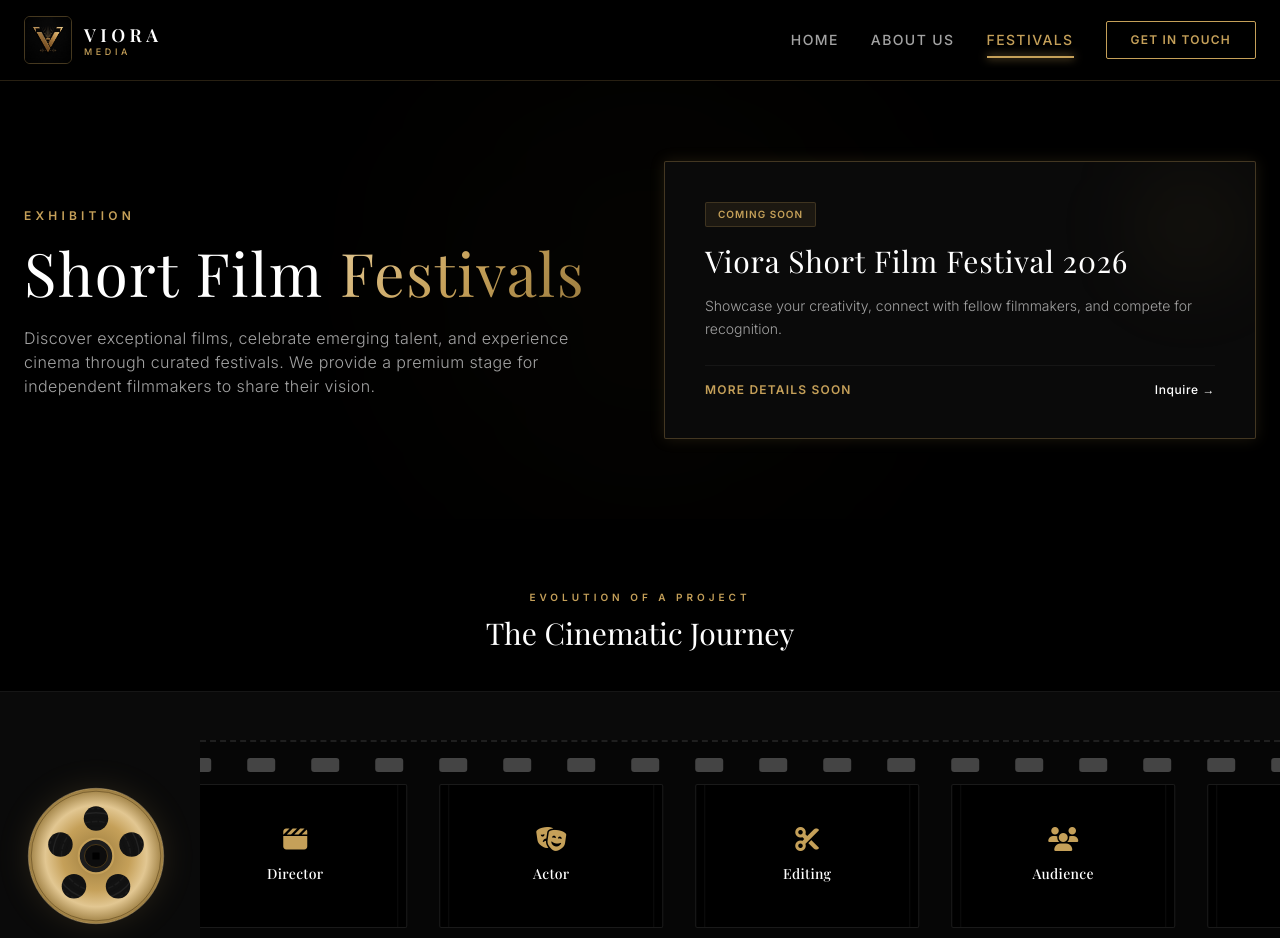
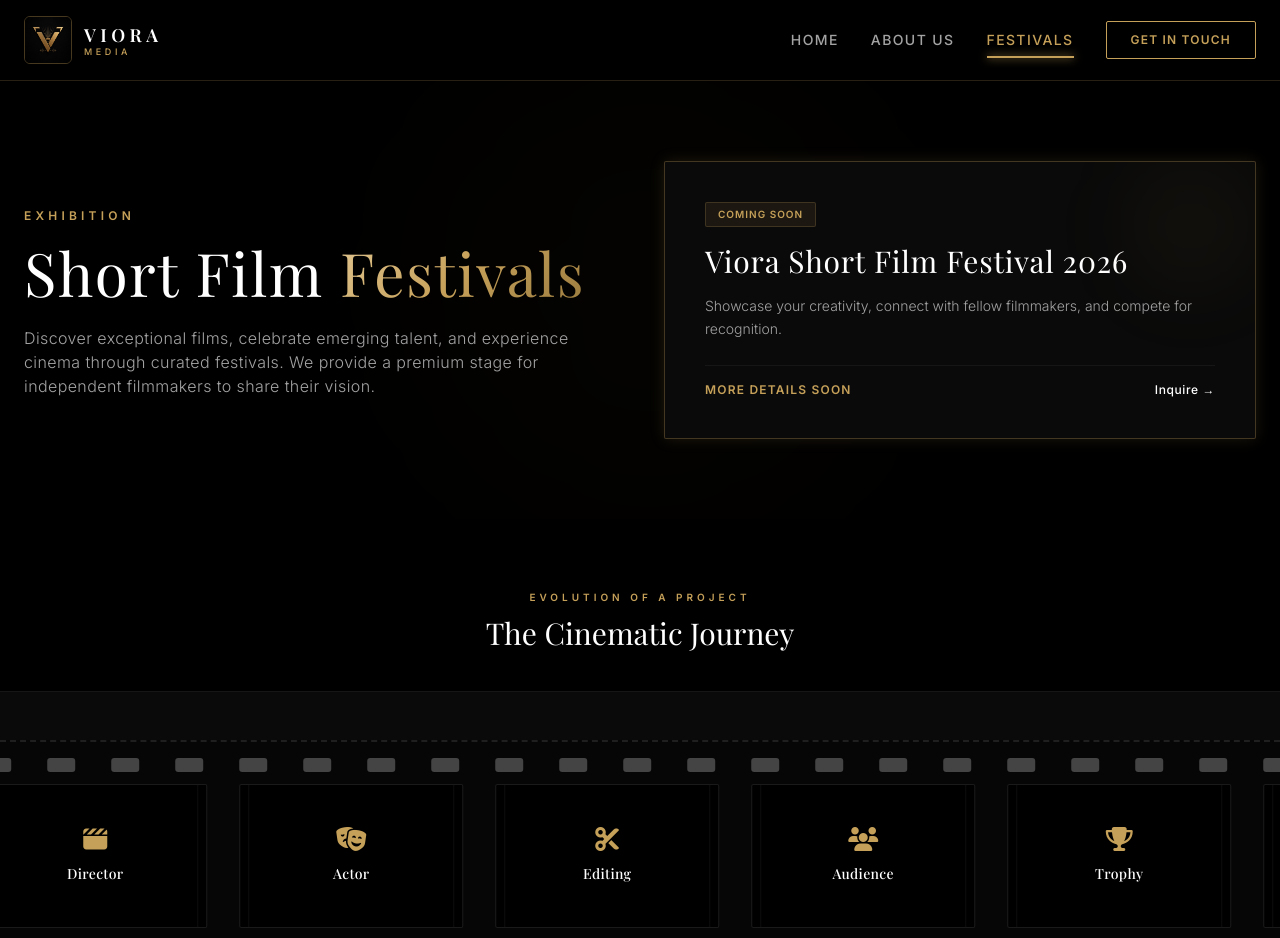
Before and after one commit to vioradigitalmedia/web, a React (Vite) app: page /festivals in a window 1280 px wide. Shown: the top 938 px of the page. Built offline with nearby package versions, Linux system fonts and the light colour scheme; a web font is replaced by a local one.

Commit message:
refactor: remove FilmReel component and simplify film strip layout in FestivalsScreen

```diff
--- a/src/screens/FestivalsScreen.tsx
+++ b/src/screens/FestivalsScreen.tsx
@@ -1,57 +1,4 @@
 import { Link } from 'react-router-dom';
-
-function FilmReel() {
-  return (
-    <div className="w-36 h-36 relative select-none">
-      <svg viewBox="0 0 100 100" className="w-full h-full animate-spin-reverse drop-shadow-[0_0_15px_rgba(197,160,89,0.15)]" style={{ animationDuration: '6s' }}>
-        <defs>
-          <radialGradient id="metal-gradient" cx="50%" cy="50%" r="50%">
-            <stop offset="0%" stopColor="#9A7B3E" />
-            <stop offset="50%" stopColor="#C5A059" />
-            <stop offset="75%" stopColor="#E2C792" />
-            <stop offset="100%" stopColor="#9A7B3E" />
-          </radialGradient>
-          <mask id="reel-mask">
-            {/* Everything white stays, black gets cut out */}
-            <circle cx="50" cy="50" r="47" fill="white" />
-            {/* Central spindle hole */}
-            <circle cx="50" cy="50" r="10" fill="black" />
-            {/* 5 radial holes */}
-            <circle cx="50" cy="24" r="8.5" fill="black" />
-            <circle cx="74.7" cy="42" r="8.5" fill="black" />
-            <circle cx="65.3" cy="71" r="8.5" fill="black" />
-            <circle cx="34.7" cy="71" r="8.5" fill="black" />
-            <circle cx="25.3" cy="42" r="8.5" fill="black" />
-          </mask>
-        </defs>
-
-        {/* 1. Coiled Film Tape Background (visible through holes) */}
-        <circle cx="50" cy="50" r="45" fill="#121212" />
-        <circle cx="50" cy="50" r="42" fill="none" stroke="#222" strokeWidth="1" />
-        <circle cx="50" cy="50" r="39" fill="none" stroke="#1c1c1c" strokeWidth="1" strokeDasharray="3, 1" />
-        <circle cx="50" cy="50" r="36" fill="none" stroke="#2c2c2c" strokeWidth="1" />
-        <circle cx="50" cy="50" r="33" fill="none" stroke="#1c1c1c" strokeWidth="1" strokeDasharray="2, 2" />
-        <circle cx="50" cy="50" r="30" fill="none" stroke="#222" strokeWidth="1" />
-        <circle cx="50" cy="50" r="27" fill="none" stroke="#111" strokeWidth="1" />
-        <circle cx="50" cy="50" r="24" fill="none" stroke="#1c1c1c" strokeWidth="1" strokeDasharray="4, 1" />
-        <circle cx="50" cy="50" r="21" fill="none" stroke="#111" strokeWidth="1" />
-
-        {/* 2. Metal Reel Plate with cutouts */}
-        <circle cx="50" cy="50" r="47" fill="url(#metal-gradient)" mask="url(#reel-mask)" />
-
-        {/* Rim Highlights */}
-        <circle cx="50" cy="50" r="47" fill="none" stroke="#E2C792" strokeWidth="0.5" opacity="0.6" />
-        <circle cx="50" cy="50" r="45" fill="none" stroke="#5c451b" strokeWidth="0.5" opacity="0.8" />
-
-        {/* 3. Center Spindle Core (non-rotating/rotating on top) */}
-        <circle cx="50" cy="50" r="12" fill="#1c1c1c" stroke="#C5A059" strokeWidth="1.5" />
-        <circle cx="50" cy="50" r="8" fill="#0d0d0d" stroke="#5c451b" strokeWidth="0.5" />
-        {/* Center square/pin lock hole */}
-        <rect x="47.5" y="47.5" width="5" height="5" rx="0.5" fill="#000" />
-      </svg>
-    </div>
-  );
-}
 
 export default function FestivalsScreen() {
   const categories = [
@@ -164,16 +111,8 @@
       {/* Film Reel Animation Section */}
       <section className="w-full py-12 bg-primary-light border-y border-white/5 relative mb-24">
 
-        {/* Film Strip Section Container (Reel + Track) */}
-        <div className="w-full pl-6 min-[1328px]:pl-[calc((100vw-1280px)/2+24px)] pr-0 flex items-center gap-8 relative">
-
-          {/* Circular Reel on the Left */}
-          <div className="hidden sm:block flex-shrink-0 z-20">
-            <FilmReel />
-          </div>
-
-          {/* Film Track in the Middle */}
-          <div className="flex-grow overflow-hidden relative flex py-4 border-y-2 border-dashed border-white/10 bg-black/40 z-10">
+        {/* Film Strip Section Container (Full width) */}
+        <div className="w-full overflow-hidden relative flex py-4 border-y-2 border-dashed border-white/10 bg-black/40 z-10">
           <div className="flex animate-roll-reel">
 
             {/* First Set of Frames */}
@@ -243,8 +182,6 @@
             </div>
 
           </div>
-          </div>
-
         </div>
       </section>
 
```
Lines whose indentation alone changed are shown as unchanged.
